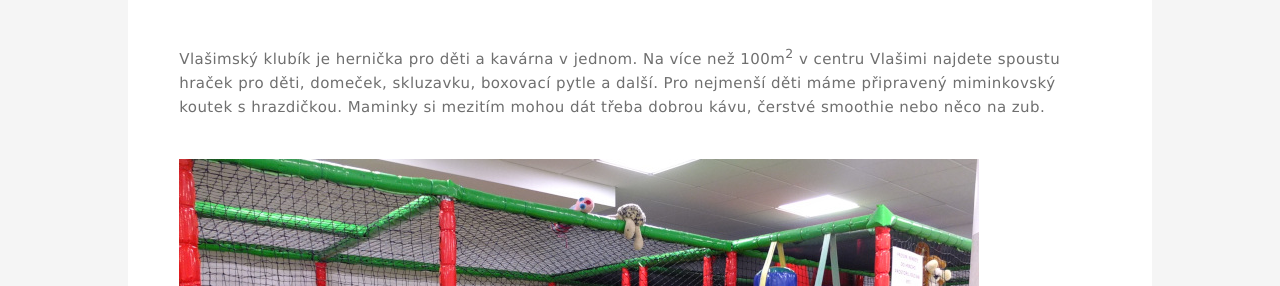
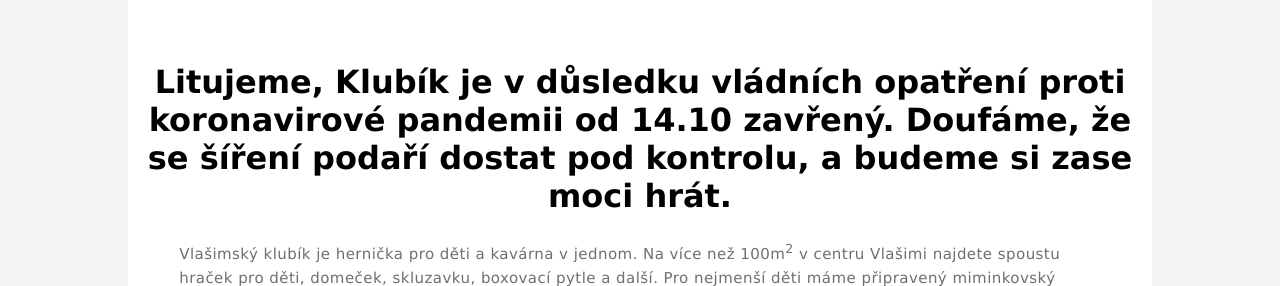
Before and after one commit to dvtomas/klubik, a plain HTML site: page www/index.html in a window 1280 px wide. Shown: the part 514-800 px from the top of the page. Drawn offline with nearby package versions, Linux system fonts and the light colour scheme; files whose address does not match are found by name.

Commit message:
Info o zavření kvůli koronaviru

```diff
--- a/www/index.html
+++ b/www/index.html
@@ -79,6 +79,7 @@
 <div class="wrapper">
     <div class="content">
         <div class="section">
+            <h1>Litujeme, Klubík je v důsledku vládních opatření proti koronavirové pandemii od 14.10 zavřený. Doufáme, že se šíření podaří dostat pod kontrolu, a budeme si zase moci hrát.</h1>
             <p>Vlašimský klubík je hernička pro děti a kavárna v jednom. Na více než 100m<sup>2</sup> v centru Vlašimi najdete spoustu
                 hraček pro děti, domeček, skluzavku, boxovací pytle a další. Pro nejmenší děti máme připravený
                 miminkovský koutek s hrazdičkou. Maminky si mezitím mohou dát třeba dobrou kávu, čerstvé smoothie nebo
```
Also changed, not shown: www/kontakt.html (+1 -0 lines).
